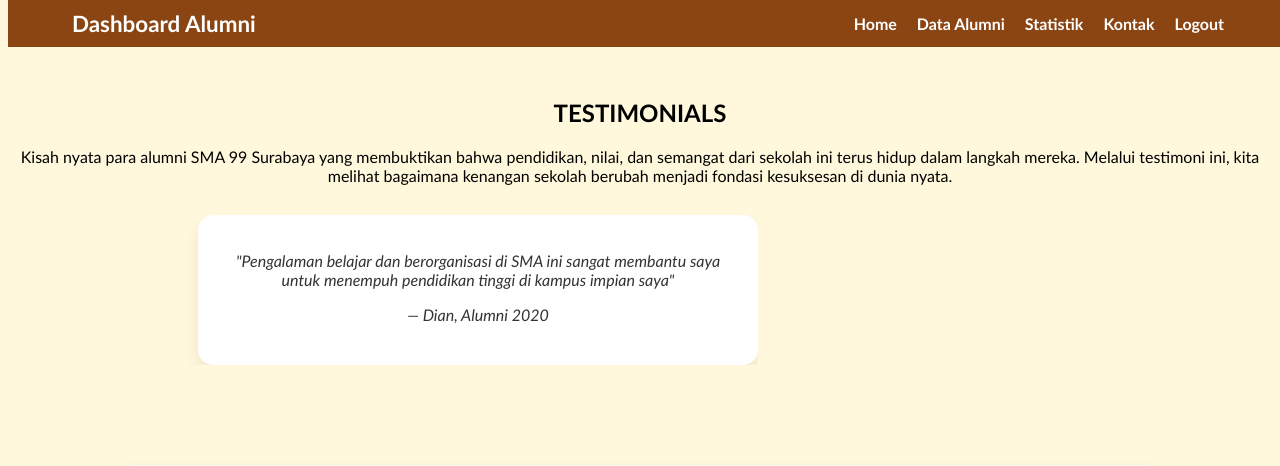
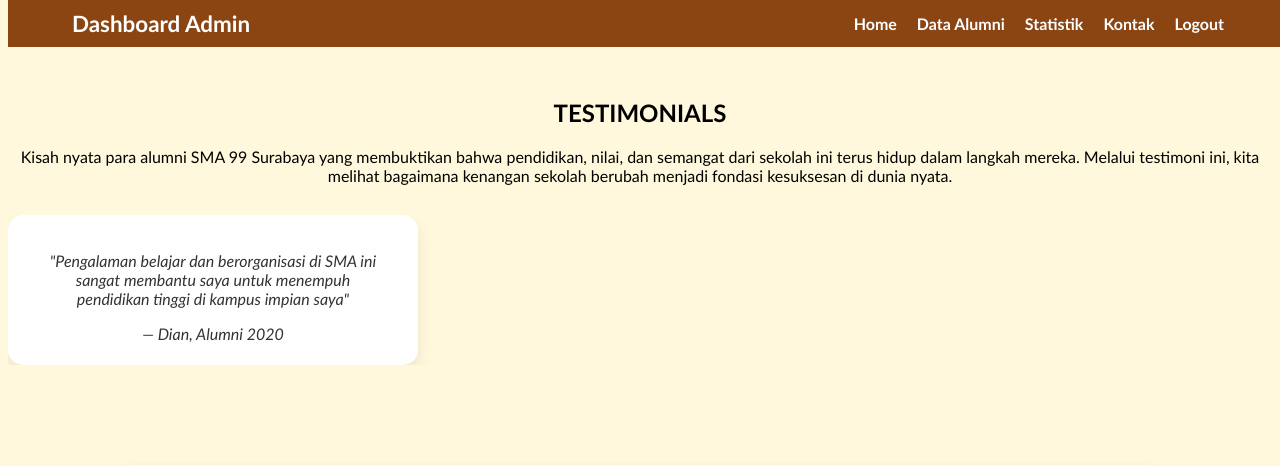
Before and after one commit to Erisadwi/Manajemen-Alumni-SMA, a PHP site: page /halaman_kontak_alumni.php in a window 1280 px wide. Shown: the top 466 px of the page. Run offline with PHP 8.4, Linux system fonts and the light colour scheme; data comes from the database, SQL or seed files in the repository.

Commit message:
revisi halaman kontak

```diff
--- a/halaman_kontak_alumni.php
+++ b/halaman_kontak_alumni.php
@@ -5,7 +5,6 @@
     <title>Halaman Kontak</title>
     <link rel="stylesheet" href="style.css">
     <style>
-        /* Carousel Testimonials */
         .testimonial-carousel {
             position: relative;
             display: flex;
@@ -16,12 +15,20 @@
             align-items: center;
         }
 
-        .testimonial-cards {
+        .testimonial-card-group {
             display: flex;
-            justify-content: center;
-            width: 100%;
+            gap: 20px;
+            position: absolute;
+            left: 50%;
+            transform: translateX(-50%);
+            opacity: 0;
+            transition: opacity 0.5s ease;
+        }
+
+        .testimonial-card-group.active {
+            opacity: 1;
             position: relative;
-            align-items: center;
+            z-index: 1;
         }
 
         .testimonial-card {
@@ -29,27 +36,14 @@
             border-radius: 15px;
             box-shadow: 0 8px 16px rgba(0, 0, 0, 0.08);
             padding: 20px 30px;
-            margin: 0 auto;
-            max-width: 500px;
+            max-width: 350px;
             min-height: 110px;
-            opacity: 0;
-            position: absolute;
-            left: 50%;
-            transform: translateX(-50%);
-            top: 0;
             text-align: center;
             font-style: italic;
             color: #333;
-            transition: opacity 0.5s ease;
+            flex: 1;
         }
 
-        .testimonial-card.active {
-            position: relative;
-            opacity: 1;
-            z-index: 1;
-        }
-
-        /* Kontak Form dan Info */
         .kontak-page .contact-container {
             display: flex;
             flex-wrap: wrap;
@@ -147,6 +141,15 @@
                 gap: 30px;
             }
 
+            .testimonial-card-group {
+                flex-direction: column;
+                align-items: center;
+            }
+
+            .testimonial-card {
+                max-width: 90%;
+            }
+
             .kontak-page .contact-form,
             .kontak-page .contact-info {
                 max-width: 100%;
@@ -163,12 +166,12 @@
 
 <div class="navbar">
     <div class="navbar-container">
-        <div class="logo">Dashboard Alumni</div>
+        <div class="logo">Dashboard Admin</div>
         <ul class="nav-links">
-            <li><a href="index_alumni.php">Home</a></li>
+            <li><a href="index_admin.php">Home</a></li>
             <li><a href="dataAlumni.php">Data Alumni</a></li>
-            <li><a href="halaman_statistik_alumni.php">Statistik</a></li>
-            <li><a href="halaman_kontak_alumni.php">Kontak</a></li>
+            <li><a href="halaman_statistik_admin.php">Statistik</a></li>
+            <li><a href="halaman_kontak_admin.php">Kontak</a></li>
             <li><a href="logout.php">Logout</a></li>
         </ul>
     </div>
@@ -176,8 +179,10 @@
 
 <div class="testimonials-section">
     <h2 class="testimonial-title" style="text-align: center;">TESTIMONIALS</h2>
-    <p class="testimonial-subtitle" style="text-align: center;">Kisah nyata para alumni SMA 99 Surabaya yang membuktikan bahwa pendidikan, nilai, dan semangat dari sekolah ini terus hidup dalam langkah mereka.
-                                                                Melalui testimoni ini, kita melihat bagaimana kenangan sekolah berubah menjadi fondasi kesuksesan di dunia nyata.</p>
+    <p class="testimonial-subtitle" style="text-align: center;">
+        Kisah nyata para alumni SMA 99 Surabaya yang membuktikan bahwa pendidikan, nilai, dan semangat dari sekolah ini terus hidup dalam langkah mereka.
+        Melalui testimoni ini, kita melihat bagaimana kenangan sekolah berubah menjadi fondasi kesuksesan di dunia nyata.
+    </p>
 
     <div class="testimonial-carousel">
         <div class="testimonial-cards">
@@ -186,14 +191,28 @@
             $query = "SELECT * FROM testimonialumni WHERE tampilkan = 1 ORDER BY idtestimoniAlumni DESC";
             $result = mysqli_query($koneksi, $query);
 
-        $index = 0;
+            $cards = [];
             while ($row = mysqli_fetch_assoc($result)) {
-                $activeClass = $index === 0 ? 'active' : '';
-                echo '<div class="testimonial-card ' . $activeClass . '">';
-                echo '<p>"' . htmlspecialchars($row['testimoni']) . '"</p>';
-                echo '<span>— ' . htmlspecialchars($row['nama_depan']) . ', Alumni ' . htmlspecialchars($row['tahunLulus']) . '</span>';
+                $cards[] = $row;
+            }
+
+            $cardsPerSlide = 2;
+            $totalSlides = ceil(count($cards) / $cardsPerSlide);
+
+            for ($i = 0; $i < $totalSlides; $i++) {
+                $activeClass = $i === 0 ? 'active' : '';
+                echo '<div class="testimonial-card-group ' . $activeClass . '">';
+                for ($j = 0; $j < $cardsPerSlide; $j++) {
+                    $cardIndex = $i * $cardsPerSlide + $j;
+                    if ($cardIndex < count($cards)) {
+                        $card = $cards[$cardIndex];
+                        echo '<div class="testimonial-card">';
+                        echo '<p>"' . htmlspecialchars($card['testimoni']) . '"</p>';
+                        echo '<span>— ' . htmlspecialchars($card['nama_depan']) . ', Alumni ' . htmlspecialchars($card['tahunLulus']) . '</span>';
                         echo '</div>';
-        $index++;
+                    }
+                }
+                echo '</div>';
             }
             ?>
         </div>
@@ -201,13 +220,11 @@
 </div>
 
 <div class="contact-container">
-
     <?php
     if (isset($_GET['status']) && $_GET['status'] === 'sukses') {
         echo '<script>alert("Testimoni berhasil terkirim!");</script>';
     }
     ?>
-
 
     <form class="contact-form" action="proses_testimoni.php" method="post">
         <h3>Bagikan Testimoni Anda</h3>
@@ -224,7 +241,6 @@ if (isset($_GET['status']) && $_GET['status'] === 'sukses') {
         <button type="submit">Kirim Testimoni</button>
     </form>
 
-
     <div class="contact-info">
         <h4>Informasi Kontak</h4>
         <p>Alamat: Jl. Pendidikan No.123, Kota Surabaya</p>
@@ -238,25 +254,25 @@ if (isset($_GET['status']) && $_GET['status'] === 'sukses') {
 </div>
 
 <script>
-    const cards = document.querySelectorAll('.testimonial-card');
+    const groups = document.querySelectorAll('.testimonial-card-group');
     let currentIndex = 0;
 
     function updateSlide(index) {
-        cards.forEach((card, i) => {
-            card.classList.remove('active');
+        groups.forEach((group, i) => {
+            group.classList.remove('active');
             if (i === index) {
-                card.classList.add('active');
+                group.classList.add('active');
             }
         });
     }
 
     function autoSlide() {
-        currentIndex = (currentIndex + 1) % cards.length;
+        currentIndex = (currentIndex + 1) % groups.length;
         updateSlide(currentIndex);
     }
 
     updateSlide(currentIndex);
-    setInterval(autoSlide, 7000);
+    setInterval(autoSlide, 7000); // Geser setiap 7 detik
 </script>
 
 </body>
```
Also changed, not shown: halaman_kontak_admin.php (+52 -34 lines). Lines whose indentation alone changed are shown as unchanged.
